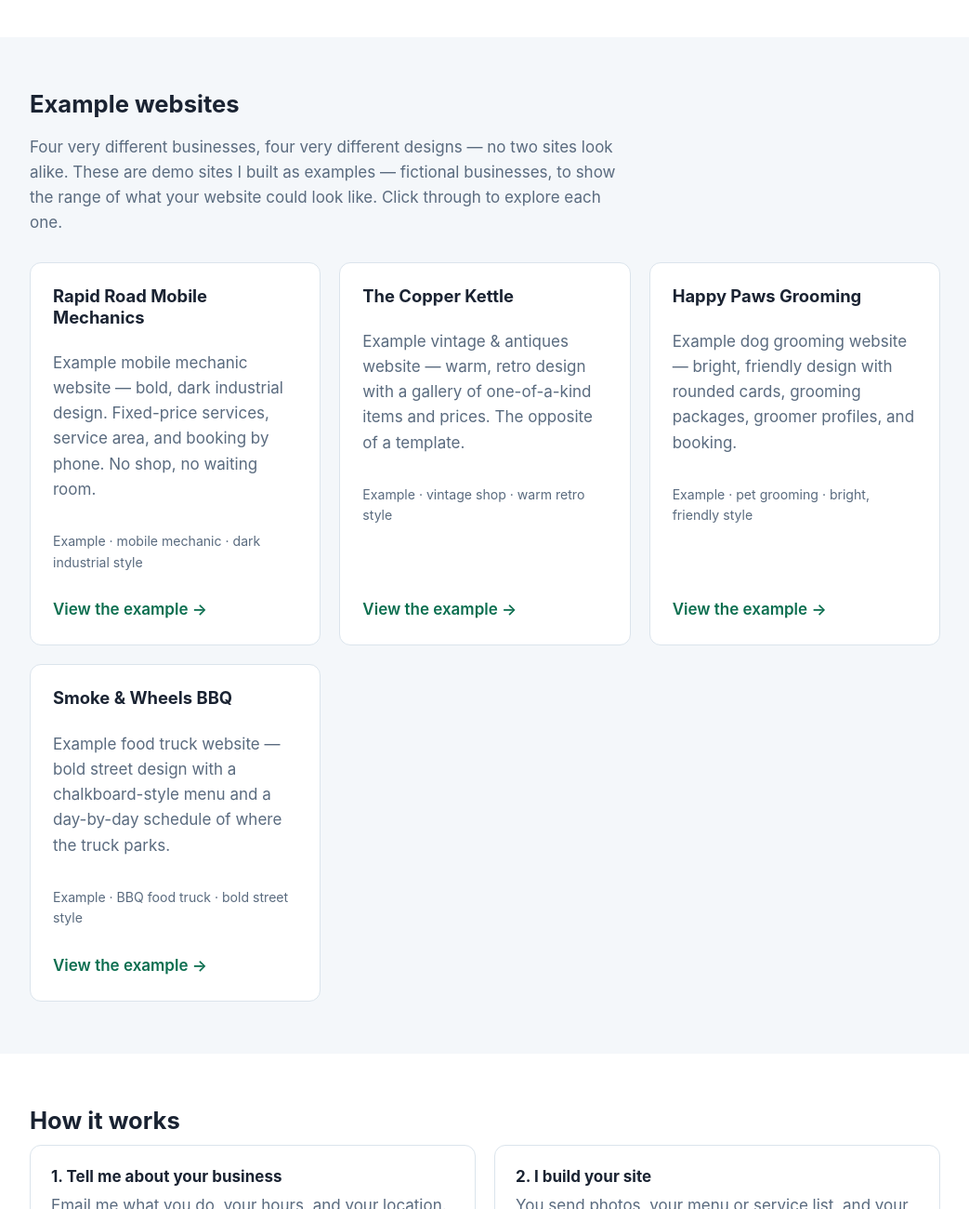
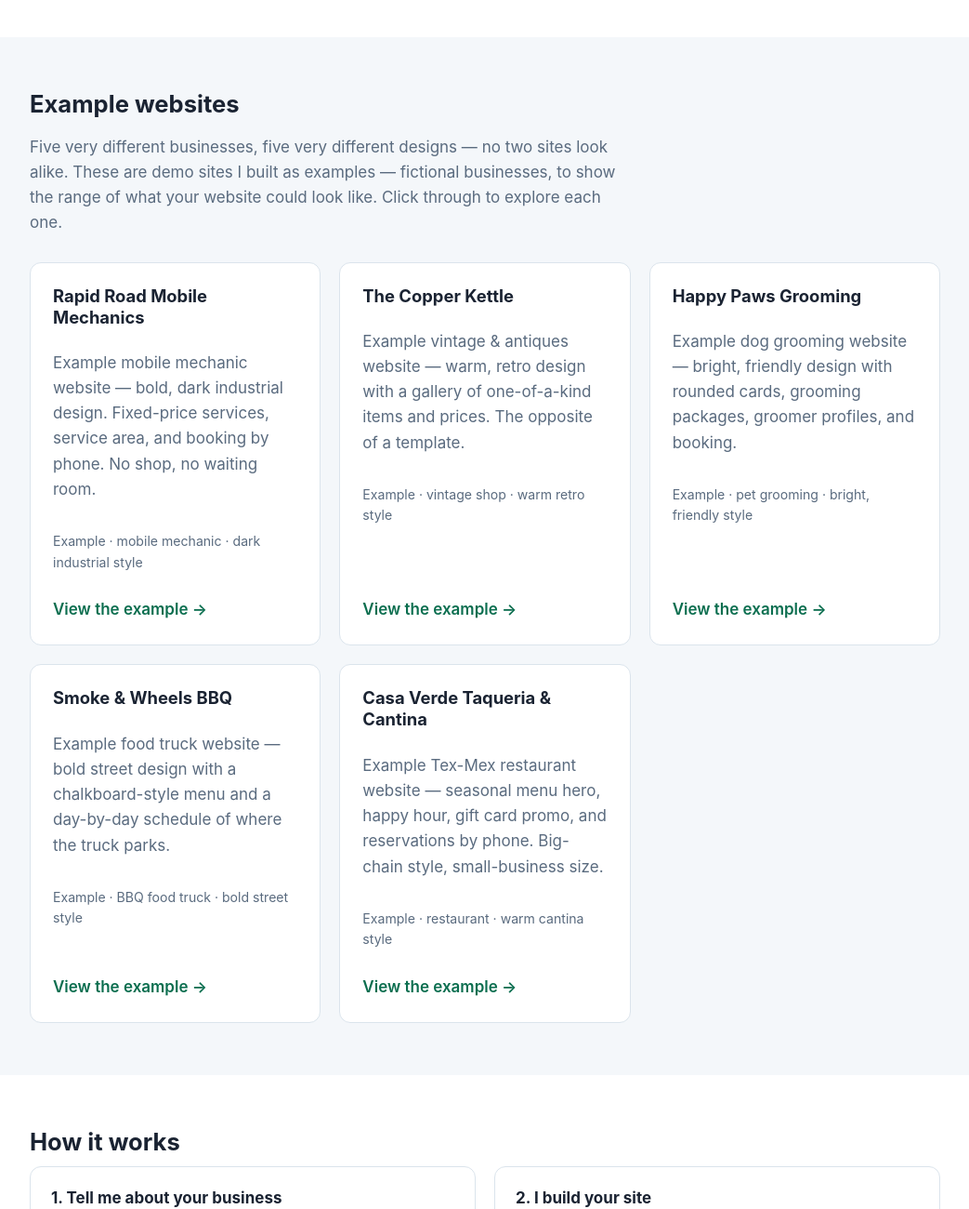
Before and after one commit to intemu2/portfolio, a plain HTML site: page index.html in a window 1280 px wide. Shown: the part 1095-2395 px from the top of the page at 93% size, without its empty margins (118-1161 px from the left). Drawn offline with Linux system fonts and the light colour scheme.

Commit message:
Update index.html and README.md — 5 example websites, README now LIVE

```diff
--- a/index.html
+++ b/index.html
@@ -67,7 +67,7 @@
   <section id="examples" class="section section-alt">
     <div class="wrap">
       <h2>Example websites</h2>
-      <p class="section-sub">Four very different businesses, four very different designs — no two sites look alike. These are demo sites I built as examples — fictional businesses, to show the range of what your website could look like. Click through to explore each one.</p>
+      <p class="section-sub">Five very different businesses, five very different designs — no two sites look alike. These are demo sites I built as examples — fictional businesses, to show the range of what your website could look like. Click through to explore each one.</p>
       <div class="cards">
         <article class="card">
           <h3>Rapid Road Mobile Mechanics</h3>
@@ -92,6 +92,12 @@
           <p>Example food truck website — bold street design with a chalkboard-style menu and a day-by-day schedule of where the truck parks.</p>
           <p class="card-meta">Example &middot; BBQ food truck &middot; bold street style</p>
           <a class="card-link" href="samples/sample-foodtruck.html">View the example &rarr;</a>
+        </article>
+        <article class="card">
+          <h3>Casa Verde Taqueria &amp; Cantina</h3>
+          <p>Example Tex-Mex restaurant website — seasonal menu hero, happy hour, gift card promo, and reservations by phone. Big-chain style, small-business size.</p>
+          <p class="card-meta">Example &middot; restaurant &middot; warm cantina style</p>
+          <a class="card-link" href="samples/sample-restaurant.html">View the example &rarr;</a>
         </article>
       </div>
     </div>
```
Also changed, not shown: 1 other file.
